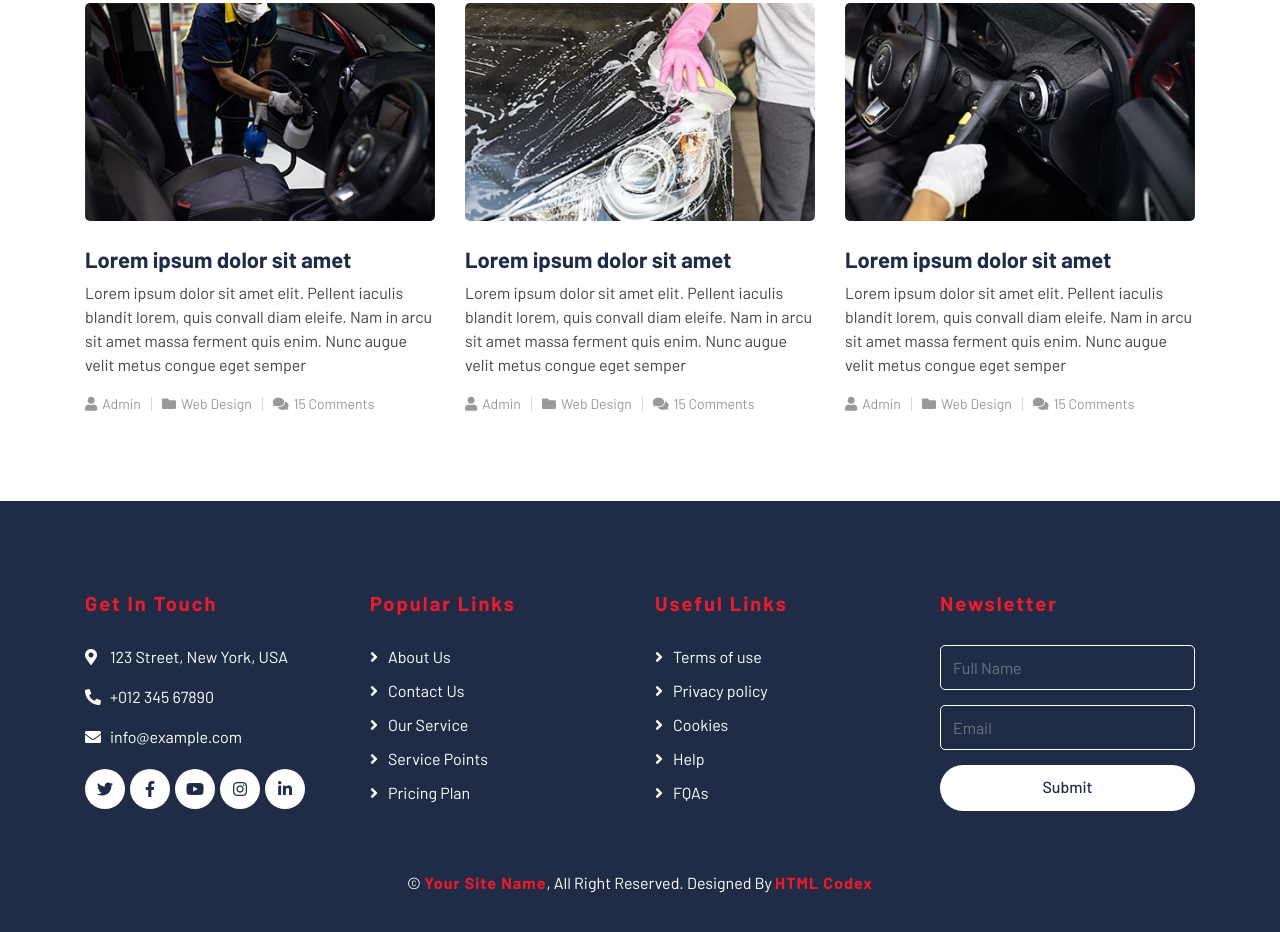
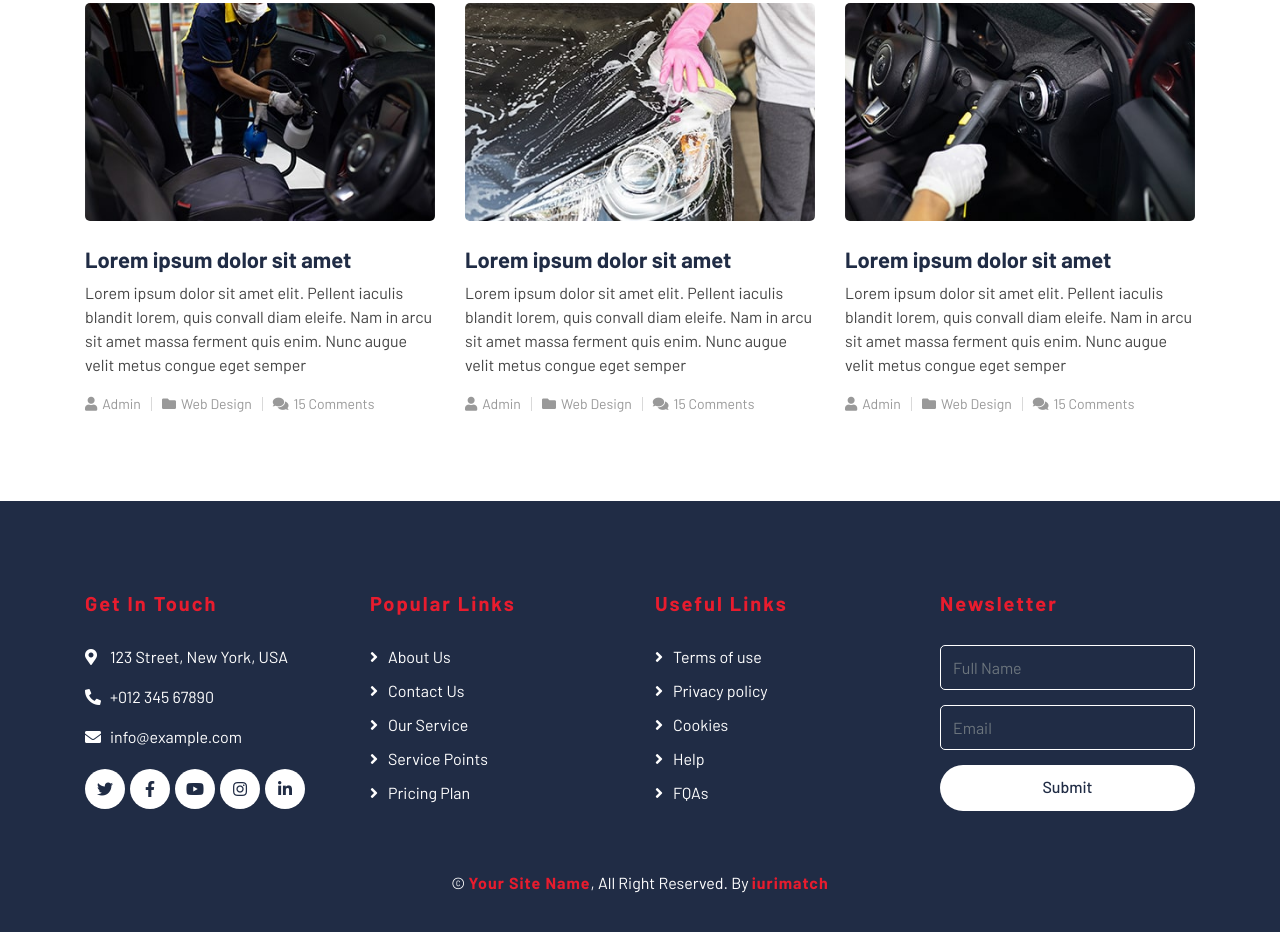
Before and after one commit to iurimatch/auto-wash, a plain HTML site: page index.html in a window 1280 px wide. Shown: the part 5278-6210 px from the top of the page. Drawn offline with nearby package versions, Linux system fonts and the light colour scheme.

Commit message:
Update index.html

```diff
--- a/index.html
+++ b/index.html
@@ -736,7 +736,7 @@
                 </div>
             </div>
             <div class="container copyright">
-                <p>&copy; <a href="#">Your Site Name</a>, All Right Reserved. Designed By <a href="https://htmlcodex.com">HTML Codex</a></p>
+                <p>&copy; <a href="#">Your Site Name</a>, All Right Reserved.  By <a href="https://github.com/iurimatch">iurimatch</a></p>
             </div>
         </div>
         <!-- Footer End -->
```
